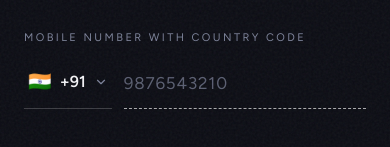
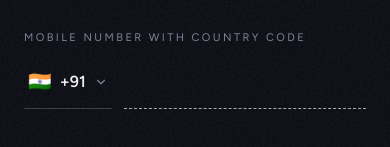
Before and after one commit to amrit978/Wishfor, a Next.js app: page /auth in a window 390 px wide. Shown: the part 550-697 px from the top of the page. Built offline with nearby package versions, Linux system fonts and the light colour scheme.

Commit message:
fix(auth): clear phone input placeholder to empty string

```diff
--- a/src/app/auth/page.tsx
+++ b/src/app/auth/page.tsx
@@ -356,7 +356,7 @@ function AuthContent() {
                         type="tel"
                         value={phoneNumber}
                         onChange={(e) => setPhoneNumber(e.target.value.replace(/[^\d]/g, ''))}
-                        placeholder="9876543210"
+                        placeholder=""
                         autoComplete="off"
                         className="input-underlined w-full text-[20px] font-mono tracking-wider"
                         autoFocus
--- a/src/components/AuthModal.tsx
+++ b/src/components/AuthModal.tsx
@@ -354,7 +354,7 @@ export const AuthModal: React.FC<AuthModalProps> = ({ isOpen, onClose, onSuccess
                       type="tel"
                       value={phoneNumber}
                       onChange={(e) => setPhoneNumber(e.target.value.replace(/[^\d]/g, ''))}
-                      placeholder="9876543210"
+                      placeholder=""
                       autoComplete="off"
                       className="input-underlined w-full text-[17px] font-mono tracking-wider"
                       autoFocus
```
